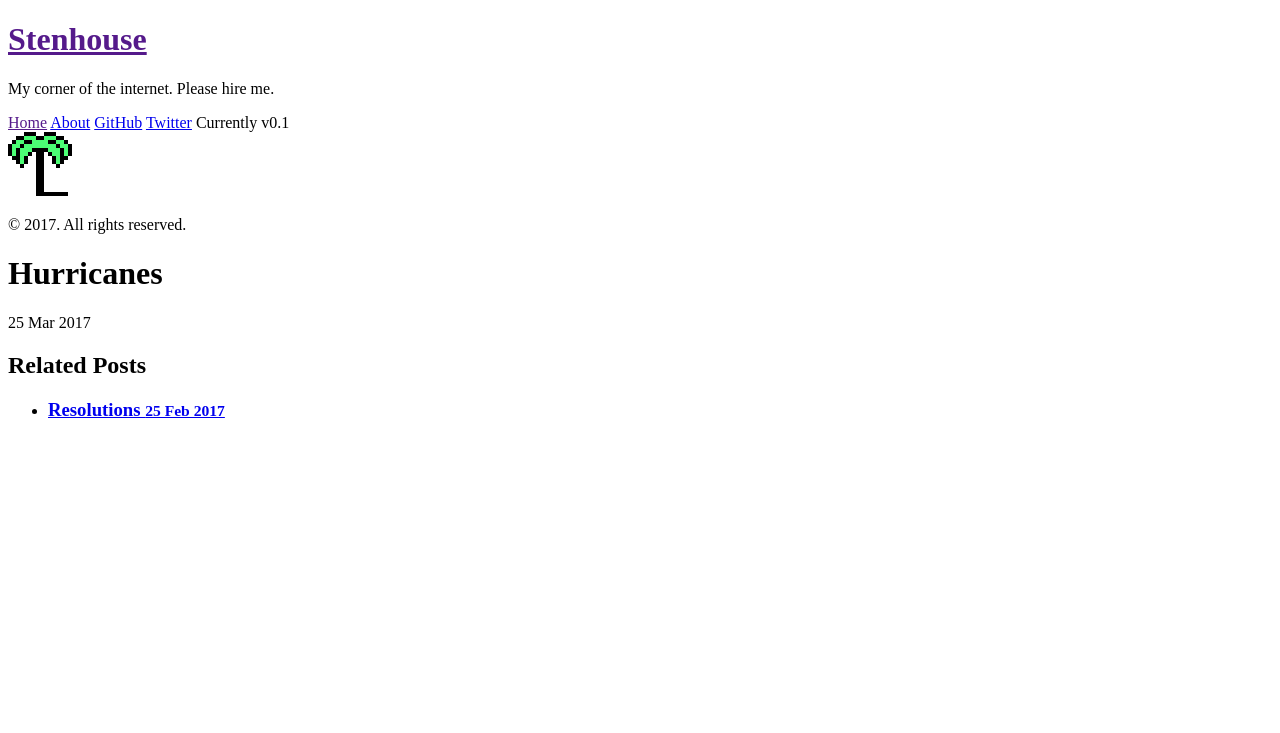
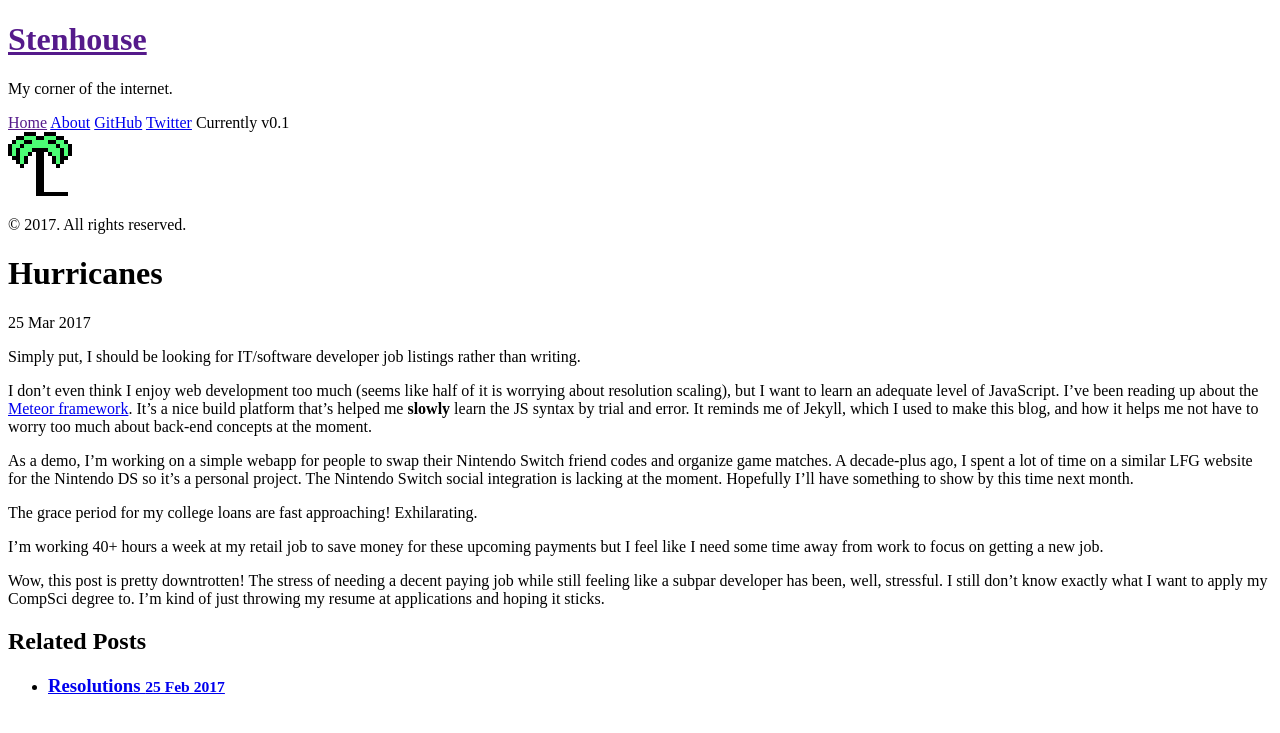
Before and after one commit to stenhousems/stenhousems.github.io, a Jekyll site: the page built from _posts/2017-03-25-hurricanes.md, in a window 1280 px wide. Shown: the top 733 px of the page. Built offline with Jekyll 4.4.1, drawn with Linux system fonts in a browser that asks for light colours; our own code applies the rules of GitHub Pages for plain Markdown files.

Commit message:
Lol didn't save the files

```diff
--- a/_config.yml
+++ b/_config.yml
@@ -7,8 +7,8 @@ permalink:        pretty
 
 # Setup
 title:            Stenhouse
-tagline:          'and the alternative facts'
-description:      'My corner of the internet. Please hire me.'
+tagline:          'not Steinhaus'
+description:      'My corner of the internet.'
 url:              https://stenhousems.github.io
 baseurl:          /
 
@@ -16,9 +16,9 @@ author:
   name:           'Michael Stenhouse'
   url:            https://twitter.com/stenhousems
 
-gems: [jekyll-paginate]
+gems:             [jekyll-paginate]
 paginate:         5
-paginate_path: "page:num"
+paginate_path:    "page:num"
 
 # Custom vars
 version:          0.1
--- a/_posts/2017-03-25-hurricanes.md
+++ b/_posts/2017-03-25-hurricanes.md
@@ -0,0 +1,16 @@
+---
+layout: post
+title: Hurricanes
+---
+
+Simply put, I should be looking for IT/software developer job listings rather than writing.
+
+I don't even think I enjoy web development too much (seems like half of it is worrying about resolution scaling), but I want to learn an adequate level of JavaScript. I've been reading up about the [Meteor framework](https://meteor.com). It's a nice build platform that's helped me **slowly** learn the JS syntax by trial and error. It reminds me of Jekyll, which I used to make this blog, and how it helps me not have to worry too much about back-end concepts at the moment.
+
+As a demo, I'm working on a simple webapp for people to swap their Nintendo Switch friend codes and organize game matches. A decade-plus ago, I spent a lot of time on a similar LFG website for the Nintendo DS so it's a personal project. The Nintendo Switch social integration is lacking at the moment. Hopefully I'll have something to show by this time next month.
+
+The grace period for my college loans are fast approaching! Exhilarating.
+
+I'm working 40+ hours a week at my retail job to save money for these upcoming payments but I feel like I need some time away from work to focus on getting a new job.
+
+Wow, this post is pretty downtrotten! The stress of needing a decent paying job while still feeling like a subpar developer has been, well, stressful. I still don't know exactly what I want to apply my CompSci degree to. I'm kind of just throwing my resume at applications and hoping it sticks.
```
Also changed, not shown: _posts/2017-02-25-resolutions.md (+1 -1 lines).
